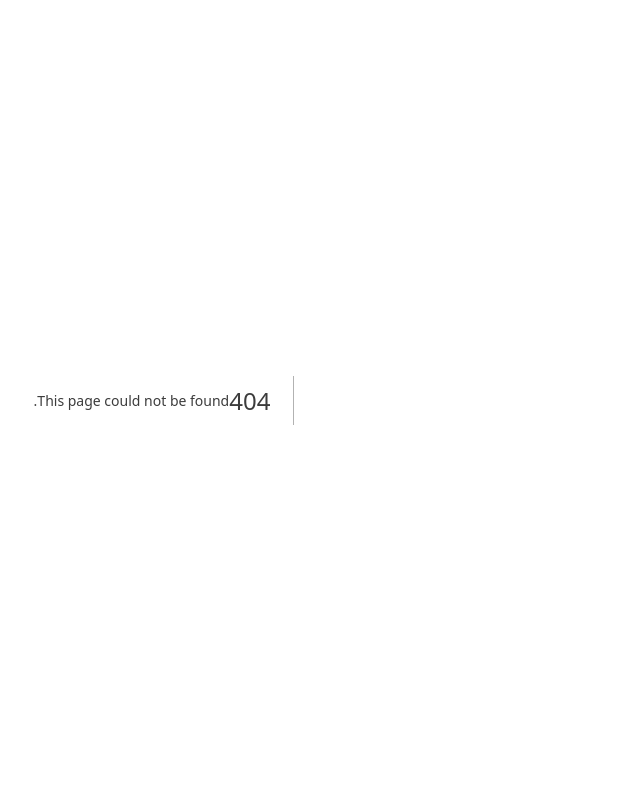
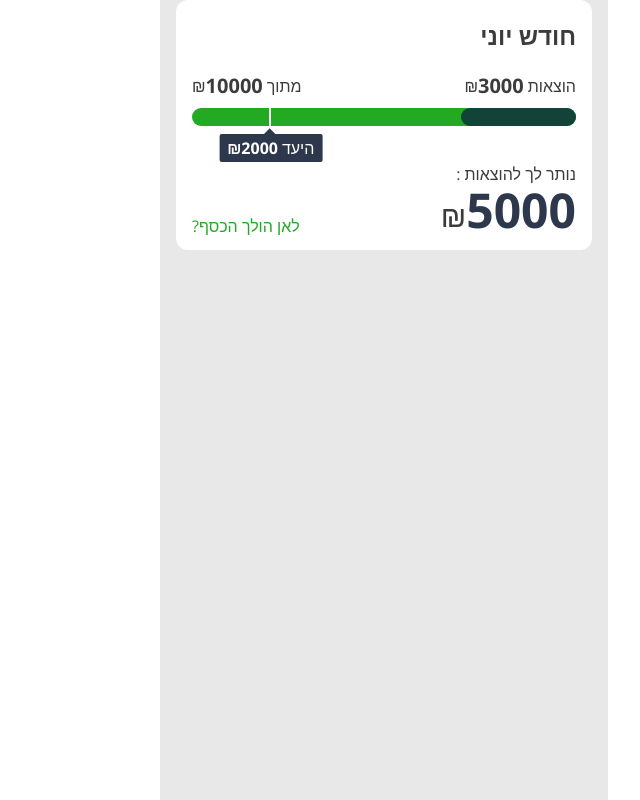
Before and after one commit to Mityaalim-App/web-app, a Next.js app: page /mainscreen in a window 1280 px wide. Before the commit this address had no page. Shown: the whole page, without its empty margins (508-1148 px from the left). Built offline with nearby package versions, Linux system fonts and the light colour scheme.

Commit message:
MIT - 25 monthly view

```diff
--- /dev/null
+++ b/app/mainscreen/monthlyview/ExpenseIncomeTitle.tsx
@@ -0,0 +1,20 @@
+import PageTitle from "../../components/PageTitle";
+
+interface IExpenseIncomeTitle {
+  title: string;
+  amount: number;
+}
+
+export default function ExpenseIncomeTitle({
+  title,
+  amount,
+}: IExpenseIncomeTitle) {
+  return (
+    <div className="flex items-center gap-x-1">
+      <p>{title}</p>
+      <span className="flex items-center">
+        <PageTitle className="text-xl font-bold">{amount + ""}</PageTitle>₪
+      </span>
+    </div>
+  );
+}
--- /dev/null
+++ b/app/mainscreen/monthlyview/MonthlyView.tsx
@@ -0,0 +1,41 @@
+import PageTitle from "@/app/components/PageTitle";
+import ExpenseIncomeTitle from "./ExpenseIncomeTitle";
+import ProgressBar from "./ProgressBar";
+
+export default function MonthlyView() {
+  return (
+    <section className=" flex flex-col gap-y-4 bg-white p-4 mx-4 rounded-xl">
+      <header className="flex justify-between h-10 items-center">
+        <PageTitle>חודש יוני</PageTitle>
+        {/* <ScoreDisplay
+          src="leaf-icon.svg"
+          bgColor="#FFFFFF"
+          textColor="#187718"
+          borderColor="#B7E1B8"
+          score={300}
+        /> */}
+      </header>
+      <main className="flex flex-col gap-y-2">
+        <div className="flex justify-between ">
+          <ExpenseIncomeTitle title="הוצאות" amount={3000} />
+          <ExpenseIncomeTitle title="מתוך" amount={10000} />
+        </div>
+        <ProgressBar income={10000} expense={3000} dest={2000} />
+        <div className="mt-8 flex flex-col gap-y-1">
+          <p>נותר לך להוצאות :</p>
+          <div className="flex justify-between">
+            <span className="flex items-end text-3xl">
+              <p className="text-5xl text-[#2E384D] font-bold ">
+                {10000 - 3000 - 2000}
+              </p>
+              {/* <p>{income-expense-dest}</p> */}₪
+            </span>
+            <div className="text-green-primary flex items-end">
+              <p>לאן הולך הכסף?</p>
+            </div>
+          </div>
+        </div>
+      </main>
+    </section>
+  );
+}
--- /dev/null
+++ b/app/mainscreen/monthlyview/ProgressBar.tsx
@@ -0,0 +1,36 @@
+"use client";
+import { useState } from "react";
+
+interface IProgressBar {
+  income: number;
+  expense: number;
+  dest: number;
+}
+
+export default function ProgressBar({ expense, income, dest }: IProgressBar) {
+  const [expensesWidth, setExpensesWidth] = useState((expense / income) * 100);
+  const [destPlacement, setDestPlacement] = useState((dest / income) * 100);
+
+  return (
+    <section className="w-full bg-green-primary h-[18px] flex rounded-[10px] relative">
+      <div
+        style={{ width: `${expensesWidth}%` }}
+        className="bg-green-dark rounded-[10px]"
+      ></div>
+      <div
+        className="absolute h-full flex flex-col"
+        style={{ left: `${destPlacement}%` }}
+      >
+        <div className="bg-white w-[2px] h-full relative">
+          <div className="bg-[#2E384D] h-2 w-2 absolute top-[26px] -translate-y-1/2 rotate-45 translate-x-1/3"></div>
+          <div className="bg-[#2E384D] py-[6px] px-2 text-white flex rounded-sm absolute top-[26px] translate-x-1/2 gap-1">
+            <p>היעד</p>
+            <span className="flex ">
+              <p className="font-bold">₪{dest}</p>
+            </span>
+          </div>
+        </div>
+      </div>
+    </section>
+  );
+}
--- /dev/null
+++ b/app/mainscreen/page.tsx
@@ -0,0 +1,9 @@
+import MonthlyView from "./monthlyview/MonthlyView";
+
+export default function MainScreen() {
+  return (
+    <section className="bg-[#E8E8E8] h-full flex flex-col gap-y-6">
+      <MonthlyView />
+    </section>
+  );
+}
```
